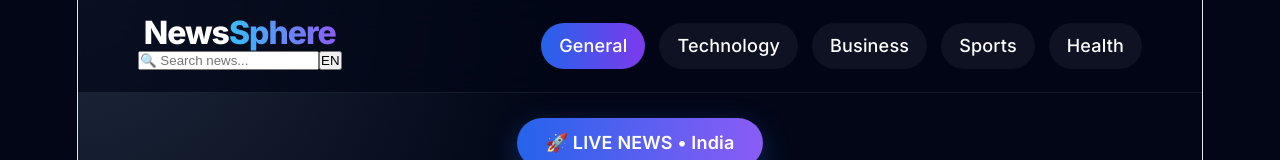
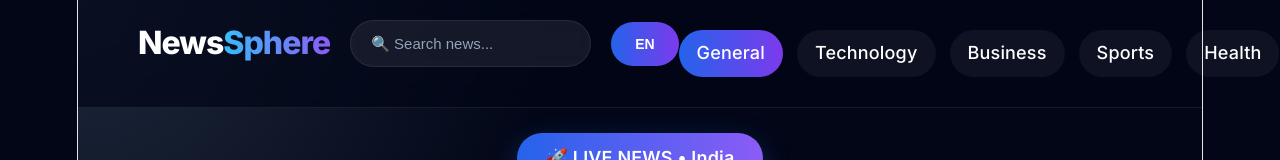
Before and after one commit to Romel164255/newsgrid-react, a React (Vite) app: page / in a window 1280 px wide. Shown: the top 160 px of the page. Built offline with nearby package versions, Linux system fonts and the light colour scheme; no server answers.

Commit message:
css added for nav bar for search and language button

```diff
--- a/src/App.css
+++ b/src/App.css
@@ -449,3 +449,115 @@ body {
     grid-template-columns: 1fr;
   }
 }
+
+/* NAV TOP */
+
+.top-nav{
+
+display:flex;
+
+align-items:center;
+
+justify-content:space-between;
+
+gap:20px;
+
+width:100%;
+
+margin-bottom:20px;
+
+}
+
+/* SEARCH */
+
+.search-box{
+
+flex:1;
+
+max-width:500px;
+
+padding:14px 20px;
+
+border:none;
+
+border-radius:50px;
+
+background:
+rgba(255,255,255,0.08);
+
+backdrop-filter:blur(10px);
+
+color:white;
+
+font-size:15px;
+
+outline:none;
+
+border:1px solid
+rgba(255,255,255,0.08);
+
+}
+
+.search-box::placeholder{
+
+color:#94a3b8;
+
+}
+
+/* LANGUAGE BUTTON */
+
+.language-btn{
+
+padding:14px 24px;
+
+border:none;
+
+border-radius:50px;
+
+cursor:pointer;
+
+font-weight:700;
+
+font-size:14px;
+
+color:white;
+
+background:
+
+linear-gradient(
+
+90deg,
+#2563eb,
+#7c3aed
+
+);
+
+transition:.3s;
+
+}
+
+.language-btn:hover{
+
+transform:translateY(-2px);
+
+}
+
+/* MOBILE */
+
+@media(max-width:768px){
+
+.top-nav{
+
+flex-direction:column;
+
+}
+
+.search-box{
+
+width:100%;
+
+max-width:100%;
+
+}
+
+}
```
